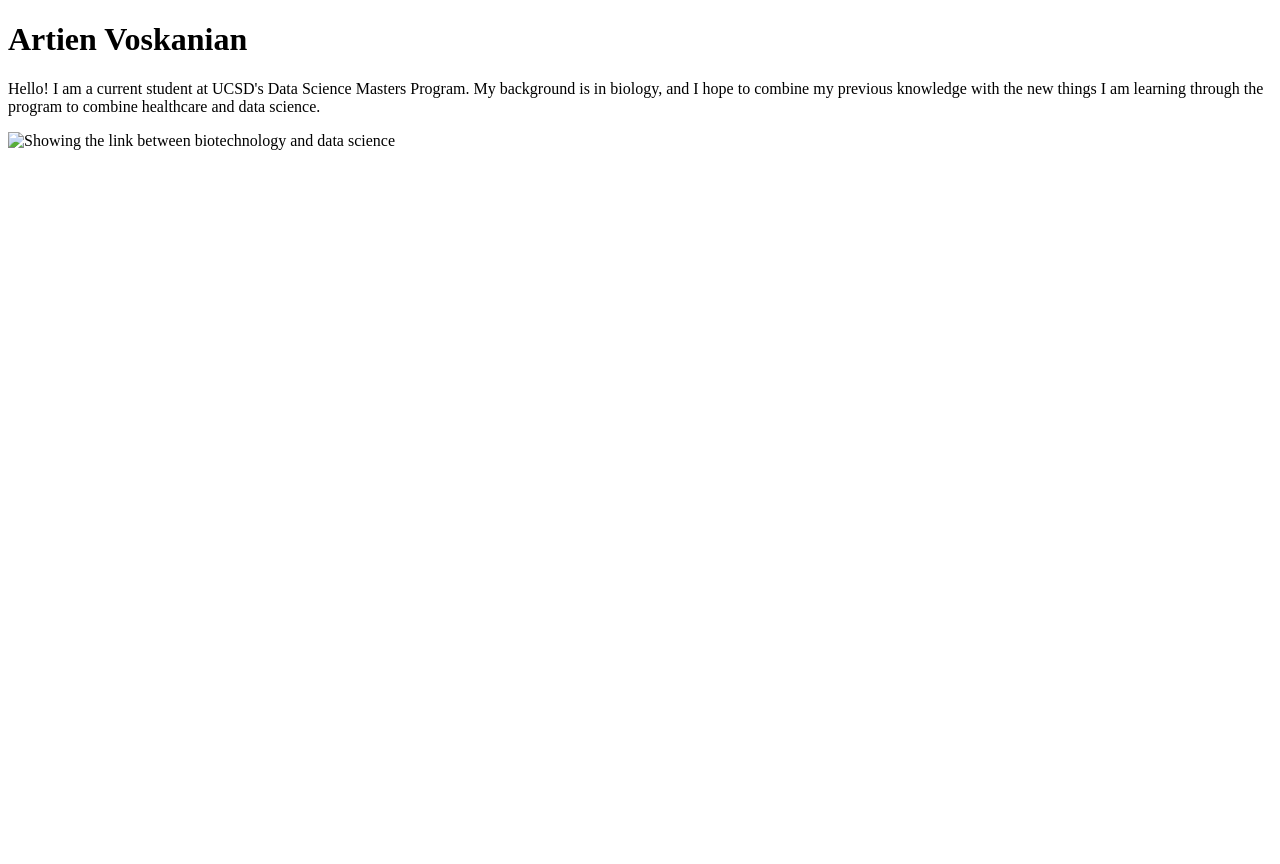
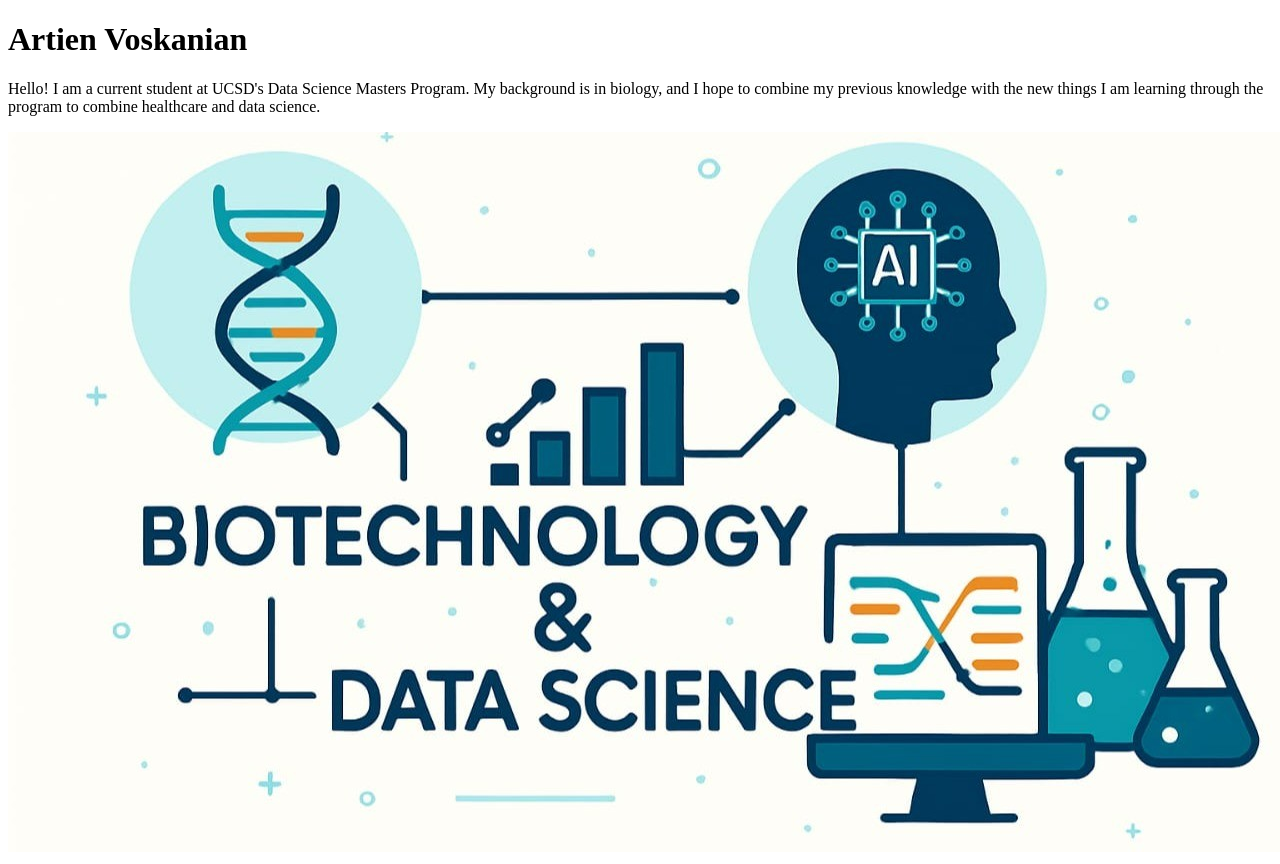
Before and after one commit to ArtienVoskanian/portfolio, a plain HTML site: page index.html in a window 1280 px wide. Before the commit the page ends 800 px from the top, so only its background shows below. Drawn offline with Linux system fonts and the light colour scheme; files whose address does not match are found by name.

Commit message:
Ok no seriously, actually, its fixed

```diff
--- a/index.html
+++ b/index.html
@@ -15,7 +15,7 @@
     <p>Hello! I am a current student at UCSD's Data Science Masters Program. My background is in biology, and I hope to combine my previous
         knowledge with the new things I am learning through the program to combine healthcare and data science.
     </p>
-    <img src: images\Bioanalytics.jpg
+    <img src ="C:/Users/arvos/OneDrive/Documents/GitHub/portfolio/images/Bioanalytics.jpg"
         alt = "Showing the link between biotechnology and data science" />
 
 
```
